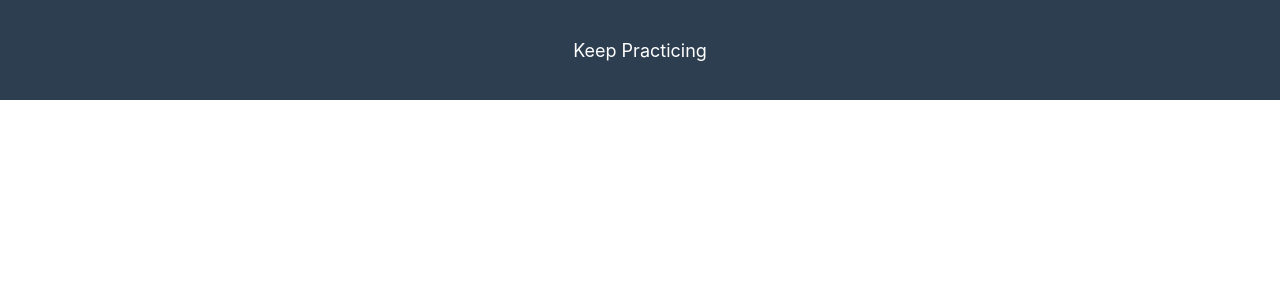
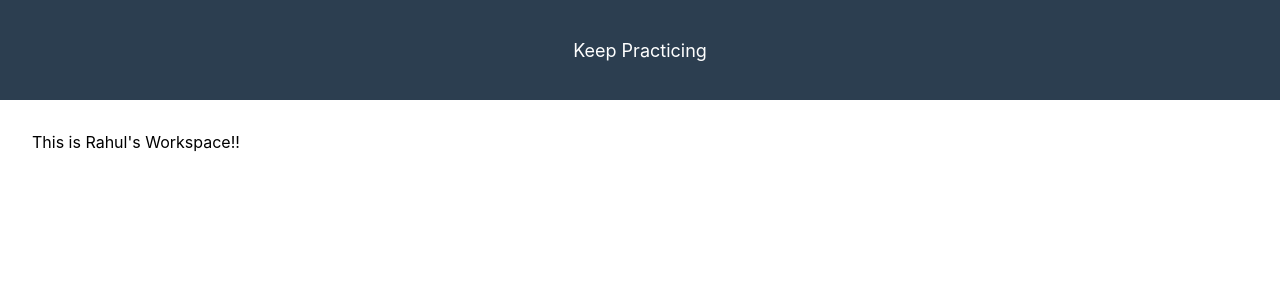
Before and after one commit to rahul4code/JSnippet, a React (Create React App) app: page / in a window 1280 px wide. Shown: the top 300 px of the page. Built offline with nearby package versions, Linux system fonts and the light colour scheme.

Commit message:
added home page

```diff
--- /dev/null
+++ b/src/components/Home.js
@@ -0,0 +1,5 @@
+import React from "react";
+
+export const Home = () => {
+  return <div>This is Rahul's Workspace!!</div>;
+};
--- a/src/index.js
+++ b/src/index.js
@@ -14,12 +14,17 @@ import ThunkContainer from "./redux-toolkit/ThunkContainer";
 import { Pagination } from "./pagination";
 import Registration from "./stepperForm/App";
 import Dashboard from "./timer/Dashboard";
+import { Home } from "./components/Home";
 
 const appRouter = createBrowserRouter([
   {
     path: "/",
     element: <App />,
     children: [
+      {
+        path: "/",
+        element: <Home />,
+      },
       {
         path: "/useState",
         element: <Counter />,
```
